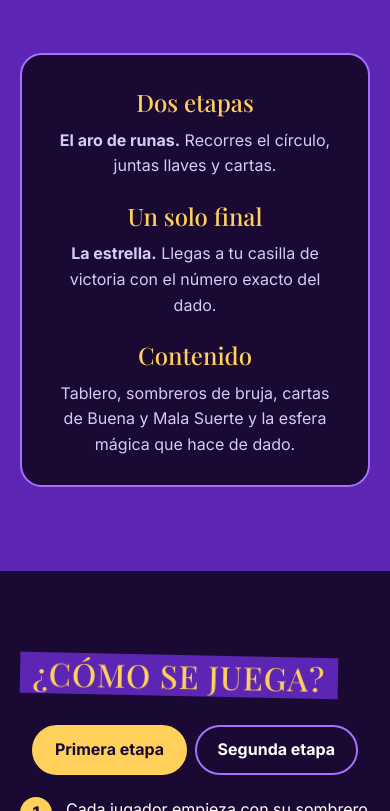
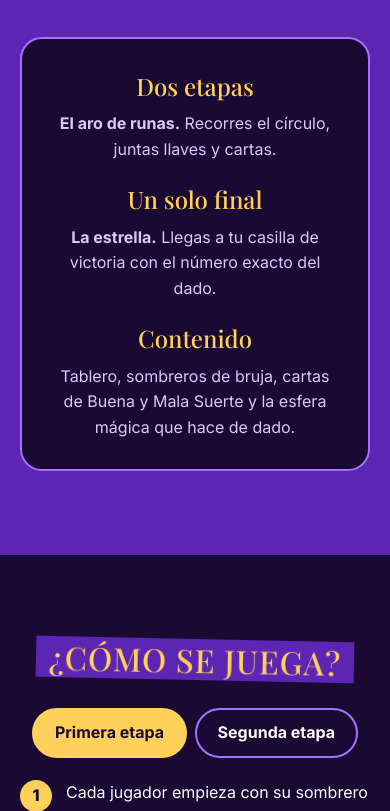
Before and after one commit to Alan-Velozo/aquelarre, a plain HTML site: page index.html in a window 390 px wide. Shown: the part 1189-2000 px from the top of the page. Drawn offline with nearby package versions, Linux system fonts and the light colour scheme.

Commit message:
centrar 2

```diff
--- a/index.html
+++ b/index.html
@@ -140,6 +140,19 @@
   }
 
   .cards-head, .cards-head div, .tabs{
+    justify-content: center;
+  }
+
+  .tag.alt{
+    display: flex;
+    width: fit-content;
+    justify-content: center;
+    margin: auto;
+    margin-bottom: 28px;
+  }
+
+  .tag{
+    display: flex;
     justify-content: center;
   }
 }
```
